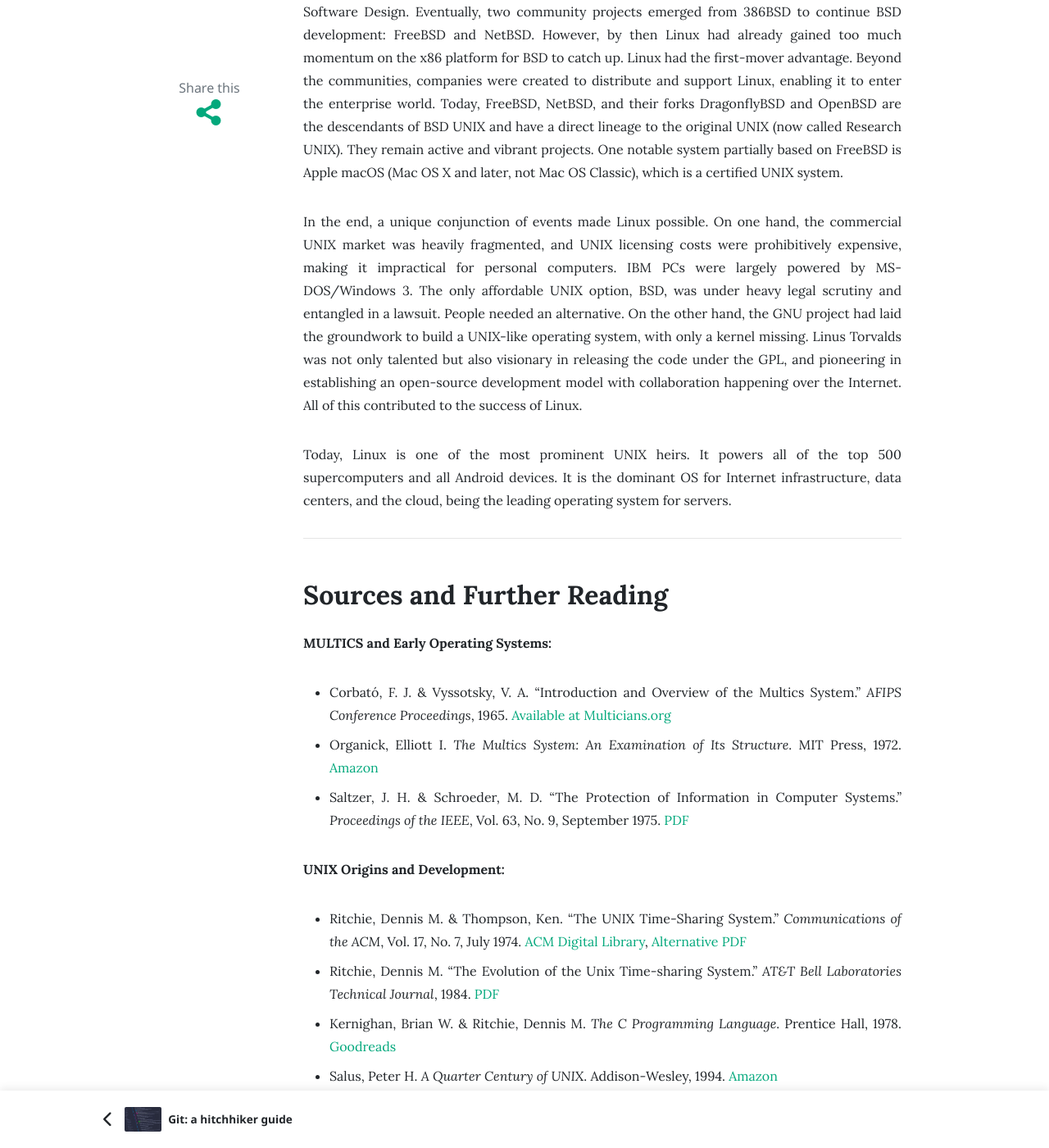
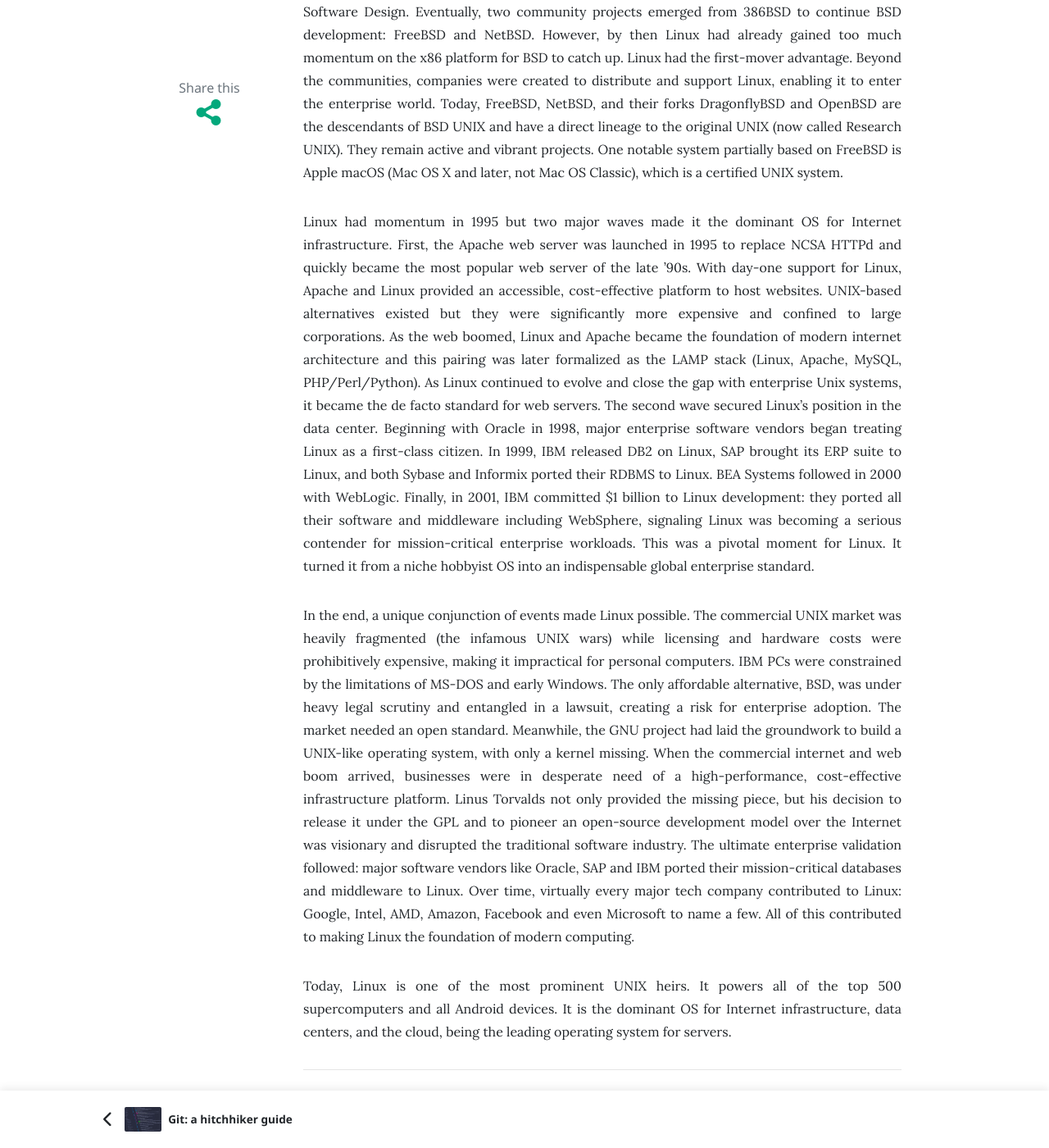
Before and after one commit to TeenyCloud/TeenyCloud.github.io, a Jekyll site: the page built from _posts/2025-12-30-History.md, in a window 1280 px wide and 1400 px high, scrolled down 6640 px. Shown: the whole window at 82% size. Built offline with Jekyll 4.4.1, drawn with Linux system fonts in a browser that asks for light colours; nearby versions of some CDN libraries; comment, search, counter and statistics services are not loaded; some of the changed text lies outside the part shown.

Commit message:
Changes to the Linux hisotry article
Add Apache for website hosting and LAMP
Add enterprise adoption staring with Oracle and then IBM

```diff
--- a/_posts/2025-12-30-History.md
+++ b/_posts/2025-12-30-History.md
@@ -66,7 +66,10 @@
 
 On the BSD side, the lawsuit came to an end in 1994, largely in favor of UC Berkeley and Berkeley Software Design. Eventually, two community projects emerged from 386BSD to continue BSD development: FreeBSD and NetBSD. However, by then Linux had already gained too much momentum on the x86 platform for BSD to catch up. Linux had the first-mover advantage. Beyond the communities, companies were created to distribute and support Linux, enabling it to enter the enterprise world. Today, FreeBSD, NetBSD, and their forks DragonflyBSD and OpenBSD are the descendants of BSD UNIX and have a direct lineage to the original UNIX (now called Research UNIX). They remain active and vibrant projects. One notable system partially based on FreeBSD is Apple macOS (Mac OS X and later, not Mac OS Classic), which is a certified UNIX system.
 
-In the end, a unique conjunction of events made Linux possible. On one hand, the commercial UNIX market was heavily fragmented, and UNIX licensing costs were prohibitively expensive, making it impractical for personal computers. IBM PCs were largely powered by MS-DOS/Windows 3. The only affordable UNIX option, BSD, was under heavy legal scrutiny and entangled in a lawsuit. People needed an alternative. On the other hand, the GNU project had laid the groundwork to build a UNIX-like operating system, with only a kernel missing. Linus Torvalds was not only talented but also visionary in releasing the code under the GPL, and pioneering in establishing an open-source development model with collaboration happening over the Internet. All of this contributed to the success of Linux.
+Linux had momentum in 1995 but two major waves made it the dominant OS for Internet infrastructure. First, the Apache web server was launched in 1995 to replace NCSA HTTPd and quickly became the most popular web server of the late '90s. With day-one support for Linux, Apache and Linux provided an accessible, cost-effective platform to host websites. UNIX-based alternatives existed but they were significantly more expensive and confined to large corporations. As the web boomed, Linux and Apache became the foundation of modern internet architecture and this pairing was later formalized as the LAMP stack (Linux, Apache, MySQL, PHP/Perl/Python). As Linux continued to evolve and close the gap with enterprise Unix systems, it became the de facto standard for web servers.
+The second wave secured Linux's position in the data center. Beginning with Oracle in 1998, major enterprise software vendors began treating Linux as a first-class citizen. In 1999, IBM released DB2 on Linux, SAP brought its ERP suite to Linux, and both Sybase and Informix ported their RDBMS to Linux. BEA Systems followed in 2000 with WebLogic. Finally, in 2001, IBM committed $1 billion to Linux development: they ported all their software and middleware including WebSphere, signaling Linux was becoming a serious contender for mission-critical enterprise workloads. This was a pivotal moment for Linux. It turned it from a niche hobbyist OS into an indispensable global enterprise standard.
+
+In the end, a unique conjunction of events made Linux possible. The commercial UNIX market was heavily fragmented (the infamous UNIX wars) while licensing and hardware costs were prohibitively expensive, making it impractical for personal computers. IBM PCs were constrained by the limitations of MS-DOS and early Windows. The only affordable alternative, BSD, was under heavy legal scrutiny and entangled in a lawsuit, creating a risk for enterprise adoption. The market needed an open standard. Meanwhile, the GNU project had laid the groundwork to build a UNIX-like operating system, with only a kernel missing. When the commercial internet and web boom arrived, businesses were in desperate need of a high-performance, cost-effective infrastructure platform. Linus Torvalds not only provided the missing piece, but his decision to release it under the GPL and to pioneer an open-source development model over the Internet was visionary and disrupted the traditional software industry. The ultimate enterprise validation followed: major software vendors like Oracle, SAP and IBM ported their mission-critical databases and middleware to Linux. Over time, virtually every major tech company contributed to Linux: Google, Intel, AMD, Amazon, Facebook and even Microsoft to name a few. All of this contributed to making Linux the foundation of modern computing.
 
 Today, Linux is one of the most prominent UNIX heirs. It powers all of the top 500 supercomputers and all Android devices. It is the dominant OS for Internet infrastructure, data centers, and the cloud, being the leading operating system for servers.
 
```
